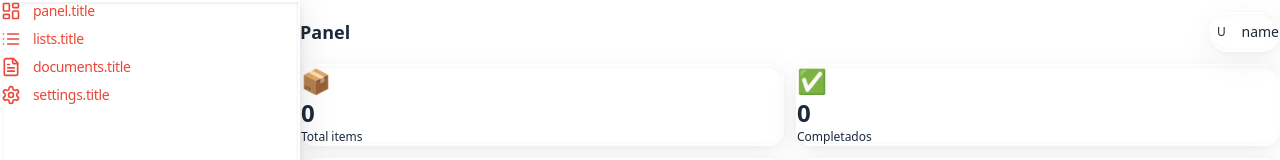
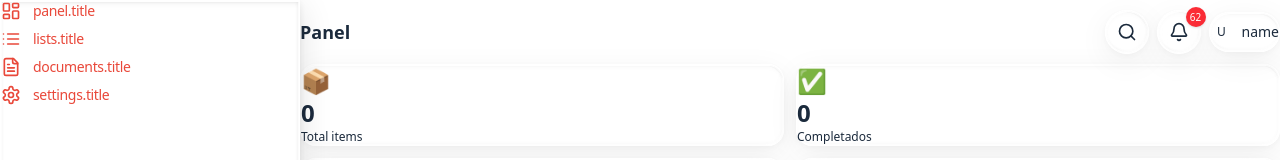
Before and after one commit to juancristobalgd1/web-app-starter-template, a Next.js app: page /panel in a window 1280 px wide. Shown: the top 160 px of the page. Built offline with nearby package versions, Linux system fonts and the light colour scheme; sample sign-in values are in the browser's storage.

Commit message:
feat(dashboard): add search and notification actions to panel header
Add search and notification icons to the dashboard panel header via the `rightActions` prop. The notification icon includes a badge count.

```diff
--- a/app/(dashboard)/panel/page.tsx
+++ b/app/(dashboard)/panel/page.tsx
@@ -3,12 +3,28 @@
 import { Header } from "@/components/shared/header";
  import { AnimatedFab } from "@/components/ui/animated-fab";
 import { GlassCard } from "@/components/ui/satin-liquid-glass_legacy";
-import { Plus, Star } from "lucide-react";
+import { Plus, Star, Search, Bell } from "lucide-react";
 
 export default function PanelPage() {
   return (
     <div className="flex flex-col min-h-full">
-      <Header title="Panel"  className="px-6 md:px-8" />
+      <Header
+        title="Panel"
+        className="px-6 md:px-8"
+        rightActions={[
+          {
+            icon: <Search className="w-5 h-5" />,
+            onClick: () => console.log("Buscar"),
+            ariaLabel: "Buscar",
+          },
+          {
+            icon: <Bell className="w-5 h-5" />,
+            onClick: () => console.log("Notificaciones"),
+            ariaLabel: "Notificaciones",
+            badge: 62,
+          },
+        ]}
+      />
 
       <div className="flex-1 p-8 md:p-10 space-y-4">
         {/* Tarjetas de resumen */}
```
